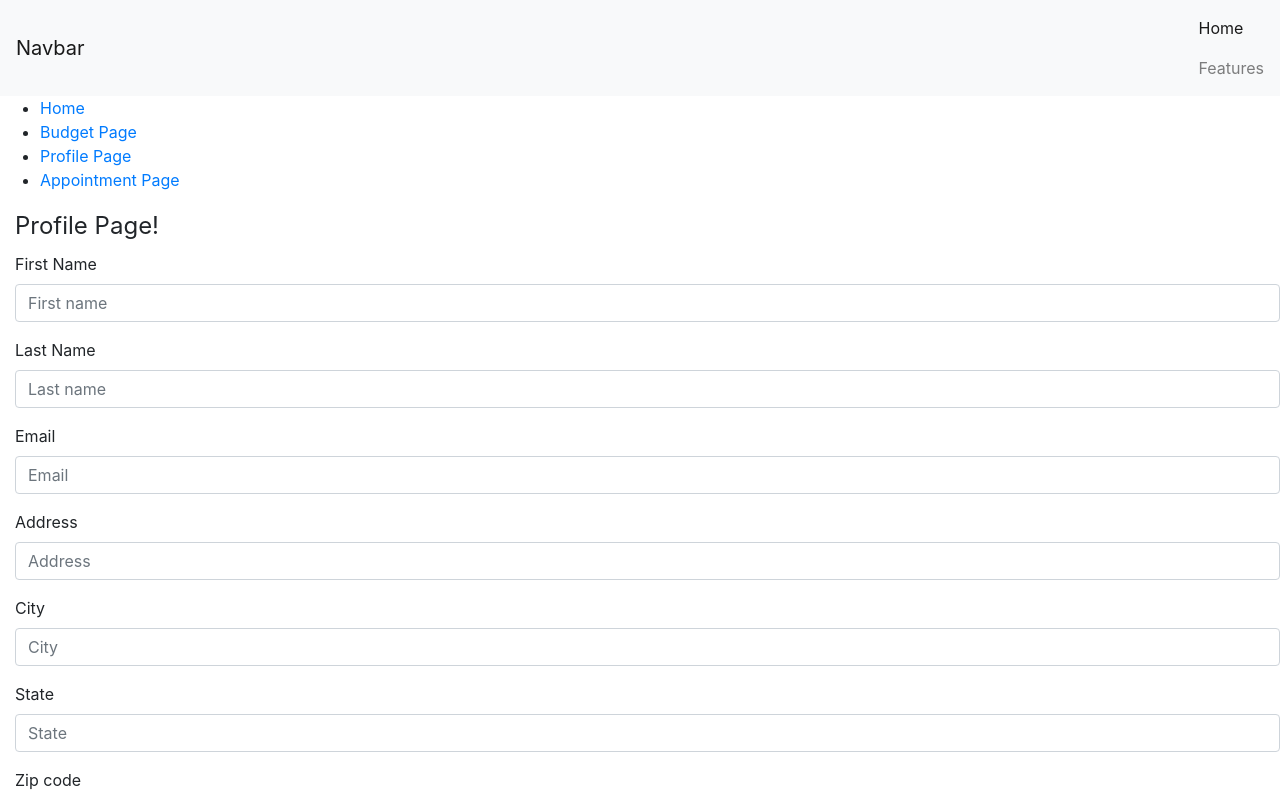
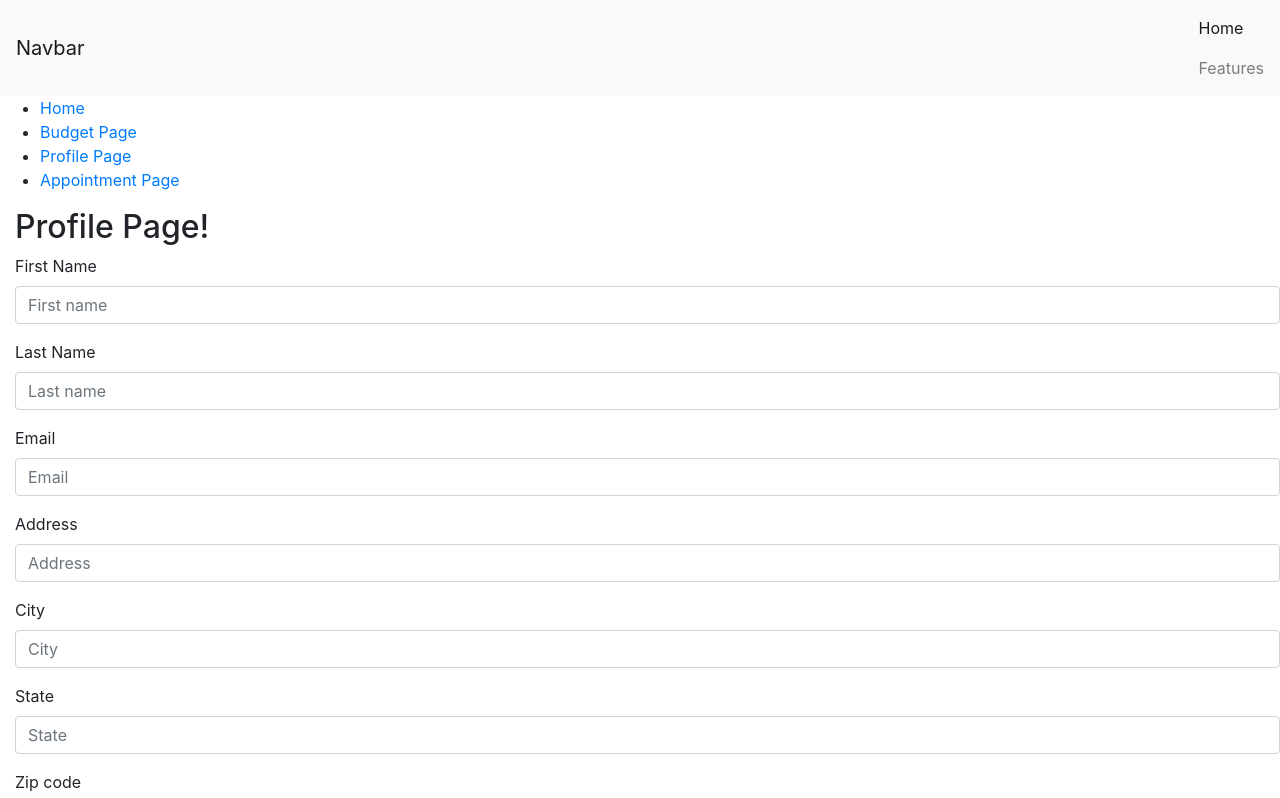
Before and after one commit to jclement92/team-2, a React (Create React App) app: page /profile in a window 1280 px wide. Shown: the top 798 px of the page. Built offline with nearby package versions, Linux system fonts and the light colour scheme.

Commit message:
Minor updates to profile

```diff
--- a/src/components/Profile.js
+++ b/src/components/Profile.js
@@ -1,19 +1,29 @@
 import React, { Component } from 'react';
+{/* import { grey } from 'ansi-colors'; */}
 
 const styles = {
   width: "auto",
   marginLeft: "15px",
   padding:    "0px",
-  borderBottom: "none"
+  borderBottom: "none",
 }
+
+
+{/* No fieldset border... */}
+{/*
+  const brdr = {
+  marginLeft: "15px",
+  border: "1px solid grey"
+}
+*/}
 
 class Profile extends Component {
   render() {
     return (
       <form>
         <div style={styles}>
-        <fieldset>
-        <legend>Profile Page!</legend>
+        {/*<fieldset>*/}
+        <h2>Profile Page!</h2> {/*<legend>*/}
 
         <div class="form-group">
           <label for="firstname">First Name</label>
@@ -71,7 +81,7 @@ class Profile extends Component {
         </div>
 
         <button type="submit" class="btn btn-primary">Submit</button>
-        </fieldset>
+        {/*</fieldset>*/}
 
         </div>
       </form>
```
Also changed, not shown: 1 other file (tests, documents, lock files or other folders). Lines whose indentation alone changed are shown as unchanged.
